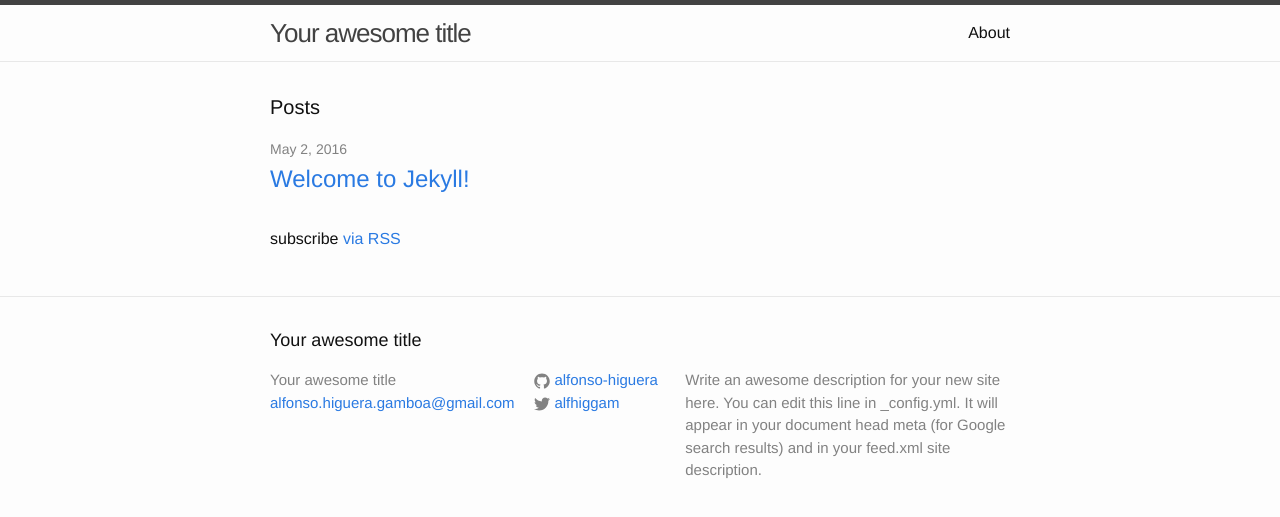
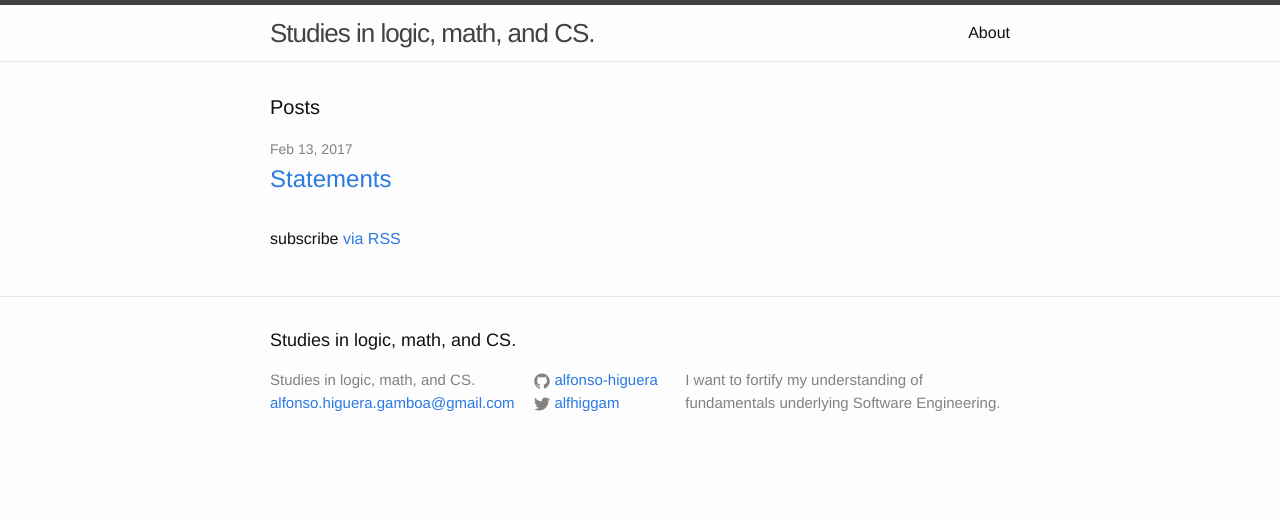
Before and after one commit to alfonso-higuera/alfonso-higuera.github.io, a Jekyll site: the page built from index.html, in a window 1280 px wide. Shown: the top 517 px of the page. Built offline with Jekyll 4.4.1, drawn with Linux system fonts in a browser that asks for light colours.

Commit message:
First post about logic

```diff
--- a/_config.yml
+++ b/_config.yml
@@ -6,12 +6,11 @@
 # 'jekyll serve'. If you change this file, please restart the server process.
 
 # Site settings
-title: Your awesome title
+title: Studies in logic, math, and CS.
 email: alfonso.higuera.gamboa@gmail.com
 description: > # this means to ignore newlines until "baseurl:"
-  Write an awesome description for your new site here. You can edit this
-  line in _config.yml. It will appear in your document head meta (for
-  Google search results) and in your feed.xml site description.
+  I want to fortify my understanding of fundamentals underlying
+  Software Engineering.
 baseurl: "" # the subpath of your site, e.g. /blog
 url: "http://alfonso-higuera.github.io" # the base hostname & protocol for your site
 twitter_username: alfhiggam
```
Also changed, not shown: _posts/2016-05-02-welcome-to-jekyll.markdown (deleted, +0 -25 lines), _posts/2017-02-13-statements.markdown (added, +29 -0 lines).
